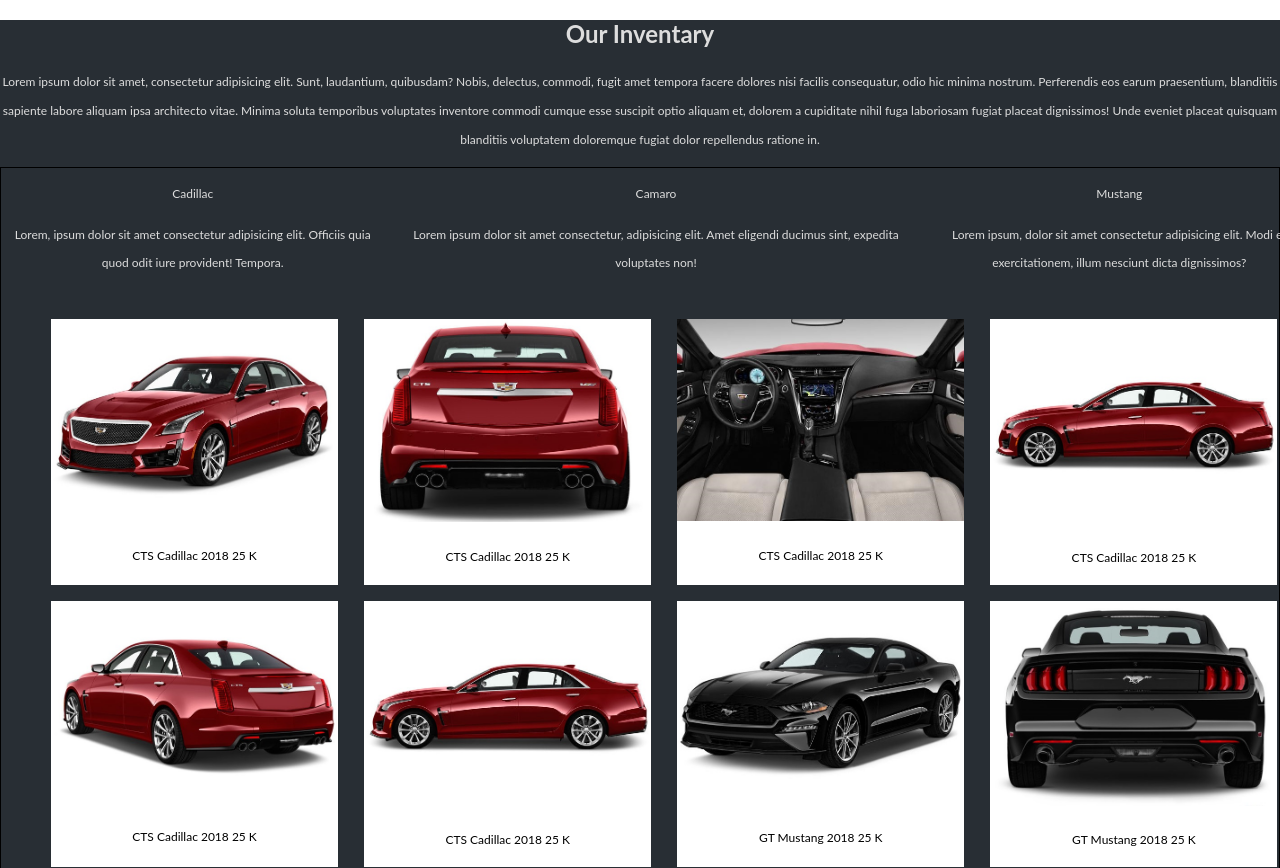
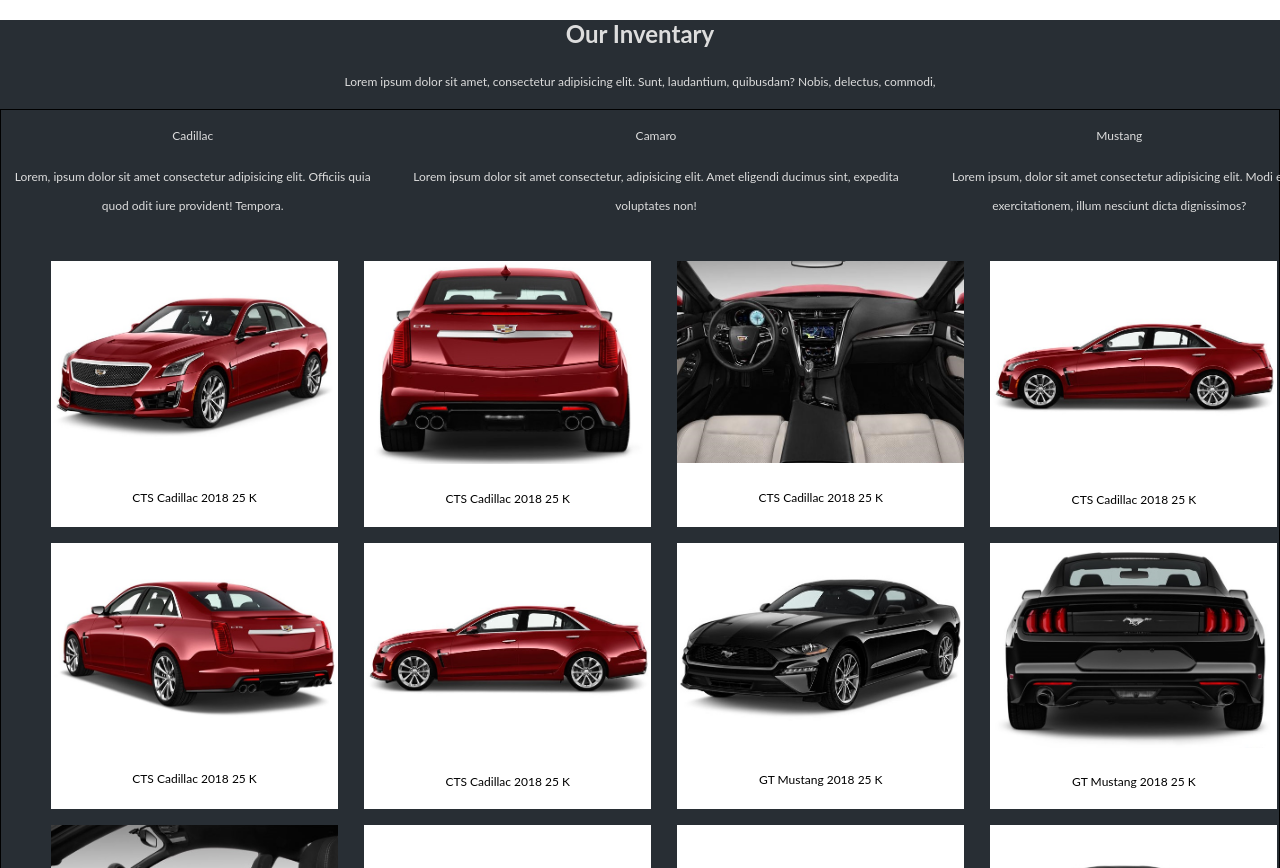
Before and after one commit to Denisijcu/techlaunch-html-css-js-practice, a plain HTML site: page index.html in a window 1280 px wide. Shown: the part 2190-3058 px from the top of the page. Drawn offline with Linux system fonts and the light colour scheme.

Commit message:
first commit

```diff
--- a/index.html
+++ b/index.html
@@ -103,11 +103,7 @@
     <h2>Our Inventary</h2>
     <p>
       Lorem ipsum dolor sit amet, consectetur adipisicing elit. Sunt, laudantium, quibusdam? Nobis, delectus, commodi,
-      fugit amet tempora facere dolores nisi facilis consequatur, odio hic minima nostrum. Perferendis eos earum
-      praesentium, blanditiis sapiente labore aliquam ipsa architecto vitae. Minima soluta temporibus voluptates
-      inventore commodi cumque esse suscipit optio aliquam et, dolorem a cupiditate nihil fuga laboriosam fugiat
-      placeat dignissimos! Unde eveniet placeat quisquam blanditiis voluptatem doloremque fugiat dolor repellendus
-      ratione in.
+
     </p>
 
     <section class="allpicture">
```
Also changed, not shown: pages/contact.html (+2 -3 lines).
